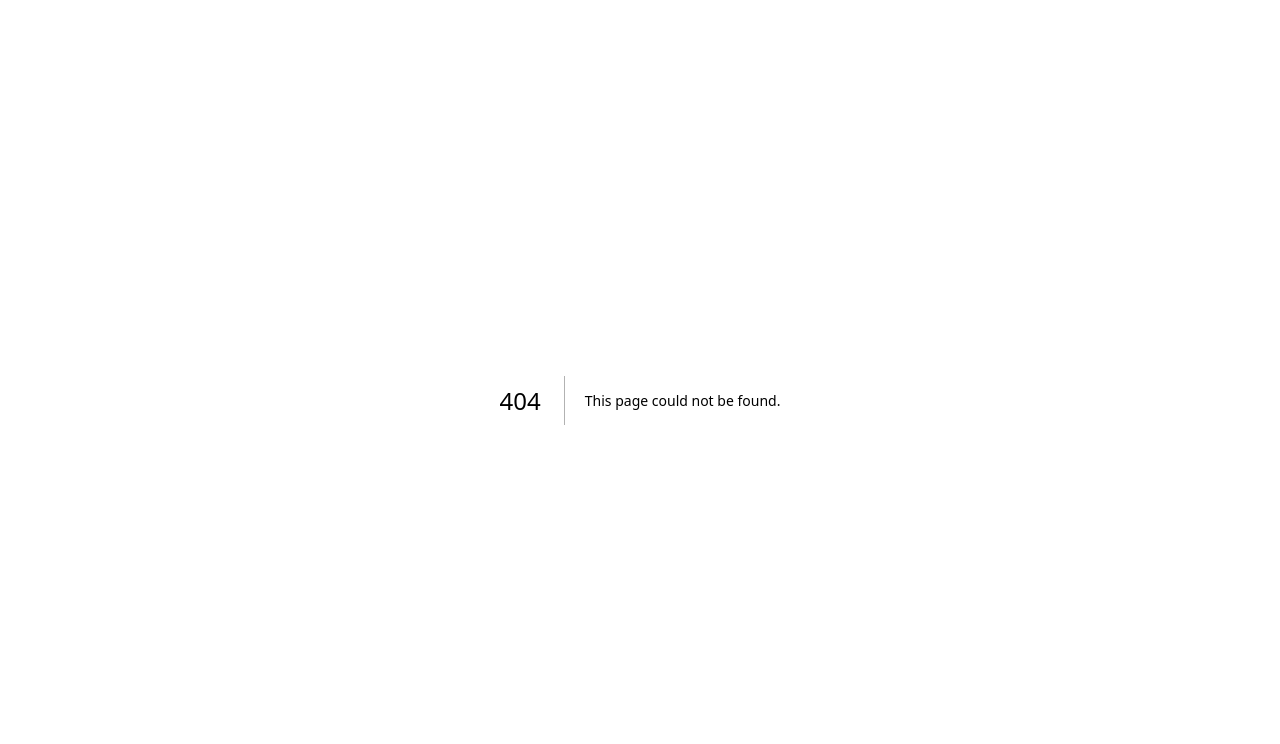
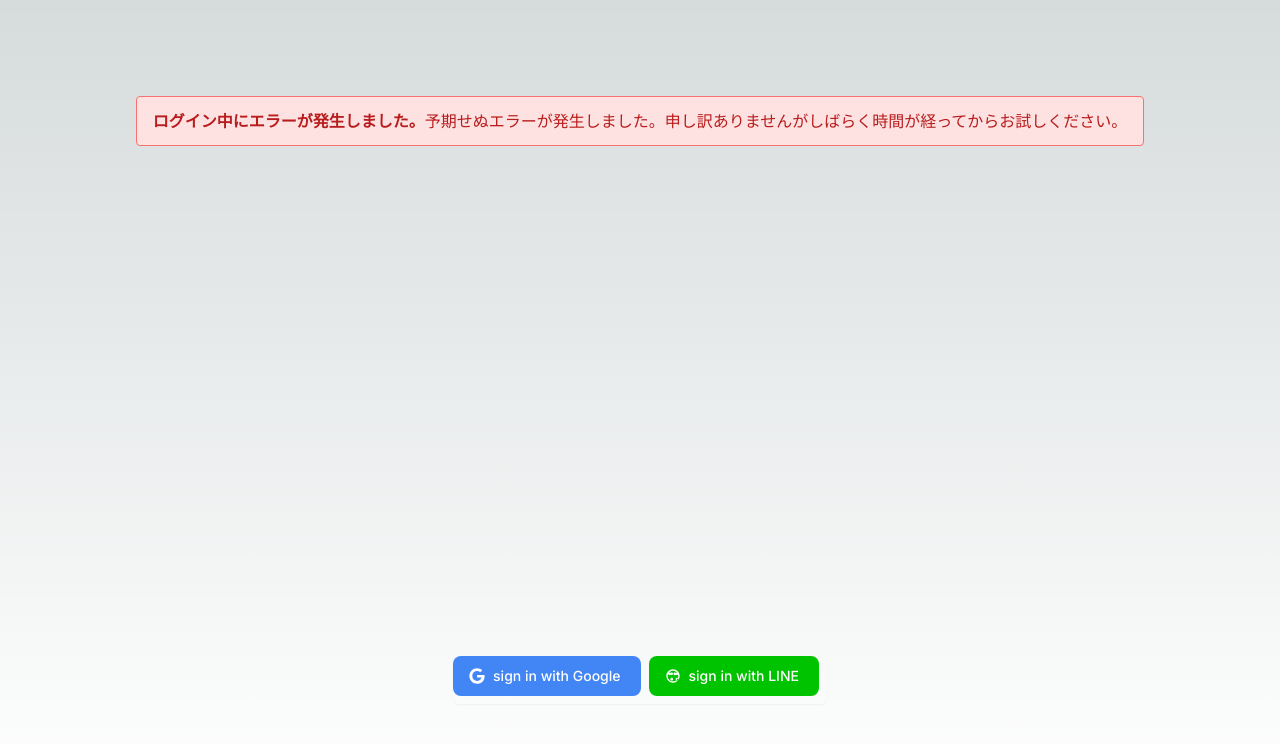
Before and after one commit to keitakn/next-auth-examples, a Next.js app: page /login in a window 1280 px wide. Before the commit this address had no page. Shown: the top 744 px of the page. Built offline with nearby package versions, Linux system fonts and the light colour scheme; no server answers.

Commit message:
:art: #7 認証失敗時にデフォルトのsignInページが出てしまうので上書きする設定を追加

```diff
--- /dev/null
+++ b/src/app/login/page.tsx
@@ -0,0 +1,59 @@
+import { GoogleLoginButton, LineLoginButton } from '@/app/_components';
+import type { JSX } from 'react';
+
+// エラーメッセージの一覧は https://next-auth.js.org/configuration/pages#sign-in-page に記載されているので必要な物を定義する
+type AuthErrorMessage =
+  | 'OAuthSignin'
+  | 'OAuthCallback'
+  | 'OAuthCreateAccount'
+  | 'EmailCreateAccount'
+  | 'Callback'
+  | 'OAuthAccountNotLinked'
+  | 'EmailSignin'
+  | 'CredentialsSignin'
+  | 'SessionRequired';
+
+type Props = {
+  params: unknown;
+  searchParams: {
+    // TODO 型ガード用の関数とちゃんとした型を用意したほうが良い
+    callbackUrl?: string;
+    error?: AuthErrorMessage;
+  };
+};
+
+function getErrorMessage(errorMessage?: AuthErrorMessage): string {
+  if (errorMessage === 'OAuthAccountNotLinked') {
+    return 'お手数ですが前回と同じアカウントでログインをお願いします。';
+  }
+
+  return '予期せぬエラーが発生しました。申し訳ありませんがしばらく時間が経ってからお試しください。';
+}
+
+export default function AuthErrorPage({ searchParams }: Props): JSX.Element {
+  const errorMessage = getErrorMessage(searchParams.error);
+
+  // TODO サンプルなので手抜き実装だが実際にはURLをバリデーションして自身のアプリケーションのURLかどうかを検証したほうが良い
+  const callbackUrl =
+    typeof searchParams.callbackUrl === 'string'
+      ? searchParams.callbackUrl
+      : process.env.NEXTAUTH_URL;
+
+  return (
+    <main className="flex min-h-screen flex-col items-center justify-between p-24">
+      <div
+        className="relative rounded border border-red-400 bg-red-100 px-4 py-3 text-red-700"
+        role="alert"
+      >
+        <strong className="font-bold">
+          ログイン中にエラーが発生しました。
+        </strong>
+        <span className="block sm:inline">{errorMessage}</span>
+      </div>
+      <span className="isolate inline-flex rounded-md shadow-sm">
+        <GoogleLoginButton callbackUrl={callbackUrl} />
+        <LineLoginButton callbackUrl={callbackUrl} />
+      </span>
+    </main>
+  );
+}
--- a/src/features/auth.ts
+++ b/src/features/auth.ts
@@ -52,6 +52,10 @@ export const options: NextAuthOptions = {
       },
     }),
   ],
+  // 必要に応じて https://next-auth.js.org/configuration/pages を参考に各ページをオーバーライドする
+  pages: {
+    signIn: '/login',
+  },
   callbacks: {
     session: async ({
       session,
```
